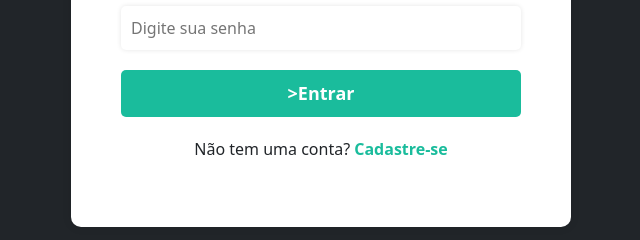
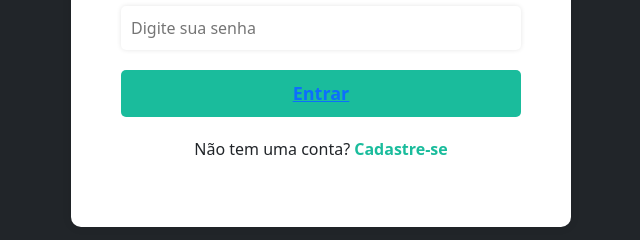
Before and after one commit to Jrbarradas/PI-2-Entrega, a plain HTML site: page login.html in a window 1280 px wide. Shown: the part 286-526 px from the top of the page, 319-959 px from the left. Drawn offline with nearby package versions, Linux system fonts and the light colour scheme.

Commit message:
PI-2-Entrega

```diff
--- a/login.html
+++ b/login.html
@@ -15,7 +15,7 @@
         <input type="email" id="email" name="email" placeholder="Digite seu e-mail" required>
         <label for="password">Senha</label>
         <input type="password" id="password" name="password" placeholder="Digite sua senha" required>
-        <button type="submit"<a href="feed.html"></a>>Entrar</button>
+        <button type="submit"><a href="feed.html">Entrar</a></button>
       </form>
       <div class="signup-link">
         <p>Não tem uma conta? <a href="cadastro.html">Cadastre-se</a></p>
```
